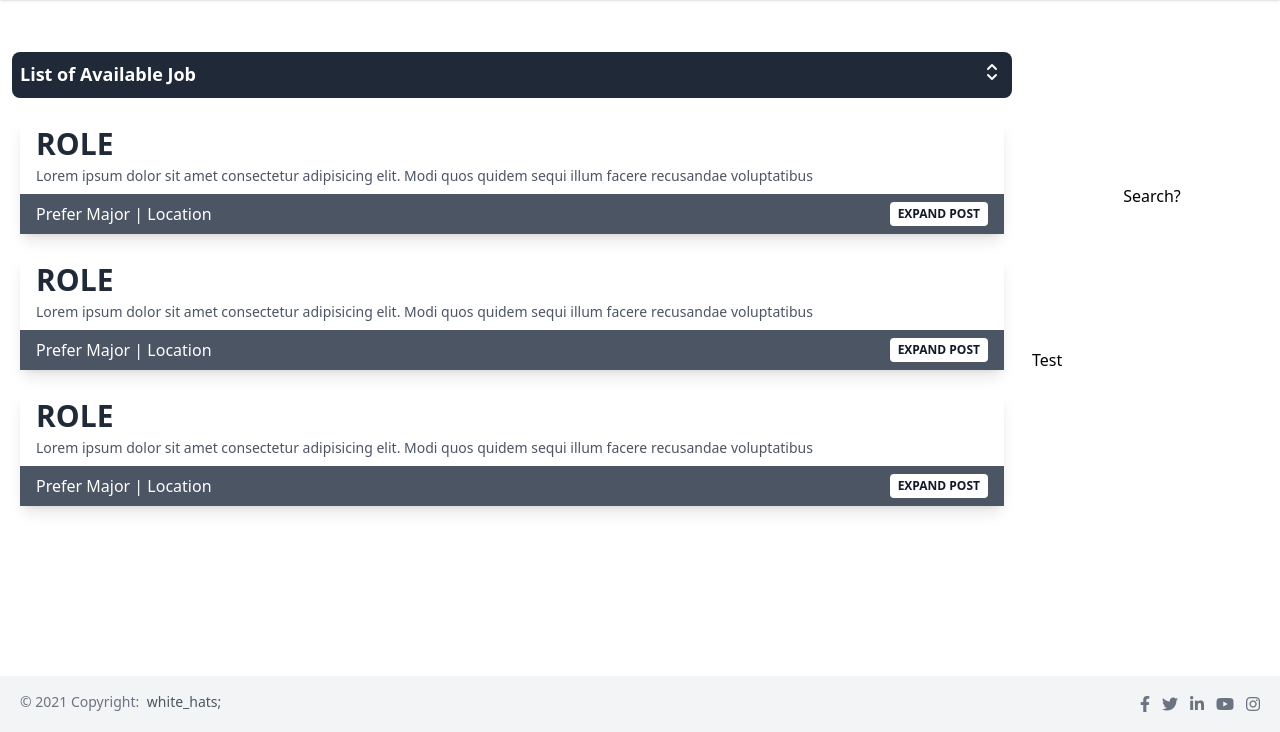
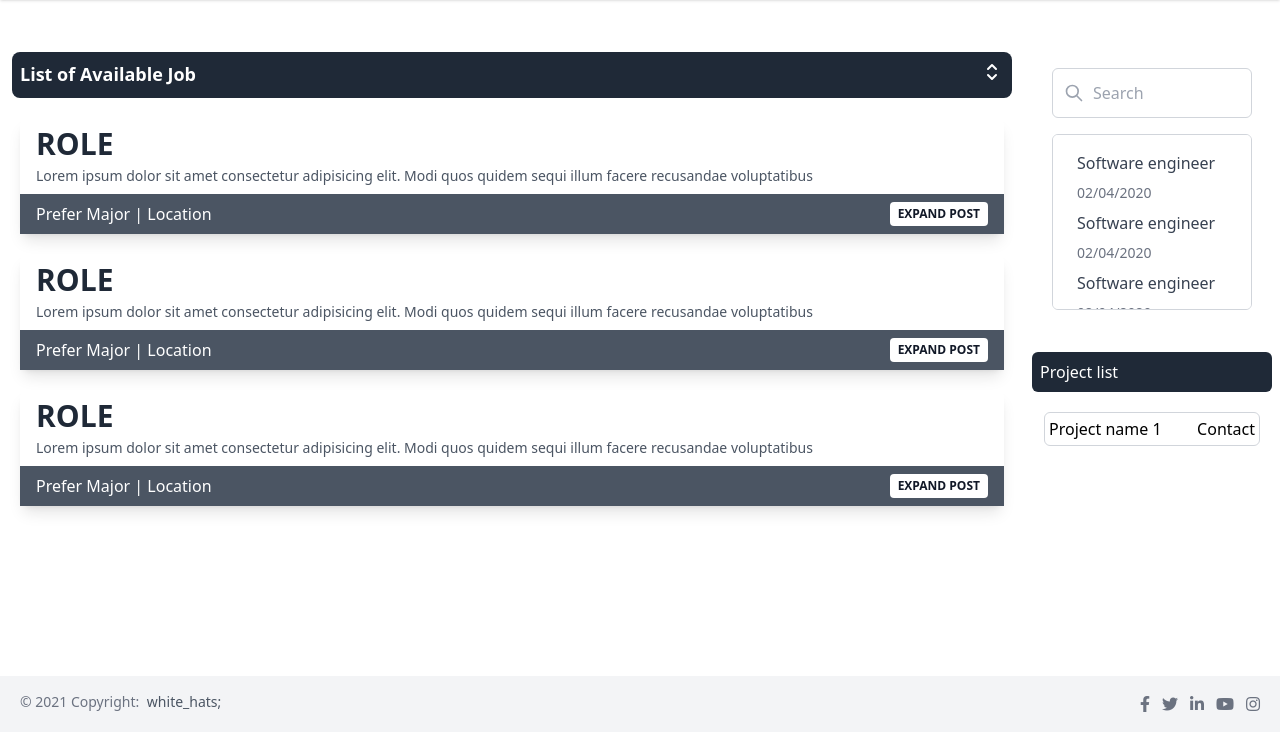
Before and after one commit to nonwiz0/studentprofile, a Django app: page / in a window 1280 px wide. Shown: the part 68-800 px from the top of the page. Run offline with Django 3.2, Linux system fonts and the light colour scheme; some libraries are stand-ins or nearby versions.

Commit message:
update index page

```diff
--- a/spapp/templates/spapp/index.html
+++ b/spapp/templates/spapp/index.html
@@ -58,11 +58,53 @@
 {% endblock %}
 
 {% block sidebar %}
-    <div class="flex flex-col items-center justify-center w-5/6 m-1 bg-white rounded-lg h-72 md:w-full">
-        Search?
+    <div class="flex flex-col justify-start w-5/6 m-1 bg-white rounded-lg h-72 md:w-full">
+
+        <section class="relative w-full max-w-md px-5 py-4 mx-auto rounded-md">
+            <div class="relative">
+                <span class="absolute inset-y-0 left-0 flex items-center pl-3">
+                    <svg class="w-5 h-5 text-gray-400" viewBox="0 0 24 24" fill="none">
+                        <path d="M21 21L15 15M17 10C17 13.866 13.866 17 10 17C6.13401 17 3 13.866 3 10C3 6.13401 6.13401 3 10 3C13.866 3 17 6.13401 17 10Z" stroke="currentColor" stroke-width="2" stroke-linecap="round" stroke-linejoin="round"></path>
+                    </svg>
+                </span>
+
+                <input type="text" class="w-full py-3 pl-10 pr-4 text-gray-700 bg-white border border-gray-300 rounded-md dark:bg-gray-800 dark:text-gray-300 dark:border-gray-600 focus:border-blue-500 dark:focus:border-blue-500 focus:outline-none focus:ring" placeholder="Search">
+            </div>
+
+            <div class="absolute inset-x-0 px-6 py-3 mx-5 mt-4 overflow-y-auto bg-white border border-gray-300 rounded-md max-h-44 dark:bg-gray-800 dark:border-transparent">
+                <a href="#" class="block py-1">
+                    <h3 class="font-medium text-gray-700 dark:text-gray-100 hover:underline">Software engineer</h3>
+                    <p class="mt-2 text-sm text-gray-500 dark:text-gray-400">02/04/2020</p>
+                </a>
+
+                <a href="#" class="block py-1">
+                    <h3 class="font-medium text-gray-700 dark:text-gray-100 hover:underline">Software engineer</h3>
+                    <p class="mt-2 text-sm text-gray-500 dark:text-gray-400">02/04/2020</p>
+                </a>
+<a href="#" class="block py-1">
+                    <h3 class="font-medium text-gray-700 dark:text-gray-100 hover:underline">Software engineer</h3>
+                    <p class="mt-2 text-sm text-gray-500 dark:text-gray-400">02/04/2020</p>
+                </a>
+
+                <a href="#" class="block py-1">
+                    <h3 class="font-medium text-gray-700 dark:text-gray-100 hover:underline">Software engineer</h3>
+                    <p class="mt-2 text-sm text-gray-500 dark:text-gray-400">02/04/2020</p>
+                </a>
+
+            </div>
+        </section>
     </div>
-    <div class="w-5/6 m-1 bg-white rounded-lg h-72 md:w-full">
-        Test
+    <div class="w-5/6 bg-white rounded-lg h-72 md:w-full">
+        <div class="rounded-md p-2 bg-gray-800 text-white">
+            Project list
+        </div>
+        <div class="m-1 flex flex-col justify-start px-3 py-2 mx-auto ">
+            <div class="flex flex-row justify-between border border-gray-300 rounded-md p-1 my-2">
+                <a href="#"> Project name 1 </a>
+                <a href="#"> Contact </a>
+            </div>
+        </div>
+
     </div>
 
 {% endblock %}
--- a/spapp/templates/spapp/layout.html
+++ b/spapp/templates/spapp/layout.html
@@ -11,7 +11,6 @@
 
     <link rel="stylesheet" href="https://use.fontawesome.com/releases/v5.11.2/css/all.css" />
     <script defer src="https://unpkg.com/alpinejs@3.4.2/dist/cdn.min.js"></script>
-    <script src="https://unpkg.com/htmx.org@1.6.0" integrity="sha384-G4dtlRlMBrk5fEiRXDsLjriPo8Qk5ZeHVVxS8KhX6D7I9XXJlNqbdvRlp9/glk5D" crossorigin="anonymous"></script>
 
 
   </head>
@@ -26,7 +25,7 @@
           Testing
         {% endblock %}
       </div>
-      <div class="flex flex-col items-center justify-center w-full h-auto p-2 sm:w-1/3 lg:w-1/5">
+      <div class="flex flex-col items-center justify-between space-y-2 w-full h-auto p-2 sm:w-1/3 lg:w-1/5">
         {% block sidebar %}
 
         {% endblock %}
@@ -37,15 +36,5 @@
 
     {% include "spapp/partials/footer.html" %}
 
-
-
-    <script src="https://unpkg.com/htmx.org@1.1.0"></script>
-    <script>
-      document.body.addEventListener('htmx:configRequest', (event) => {
-        event.detail.headers['X-CSRFToken'] = '{{ csrf_token }}';
-      })
-    </script>
-
-
   </body>
 </html>
```
